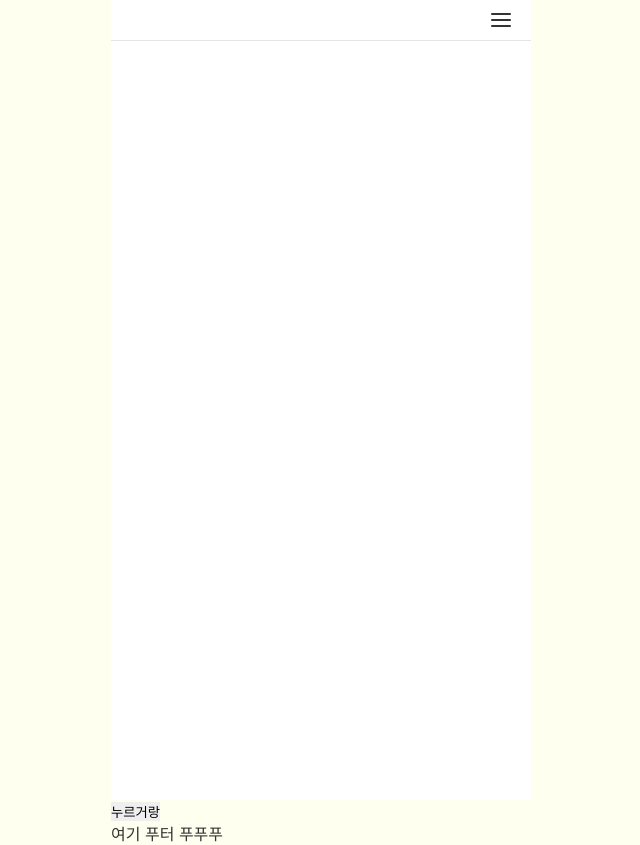
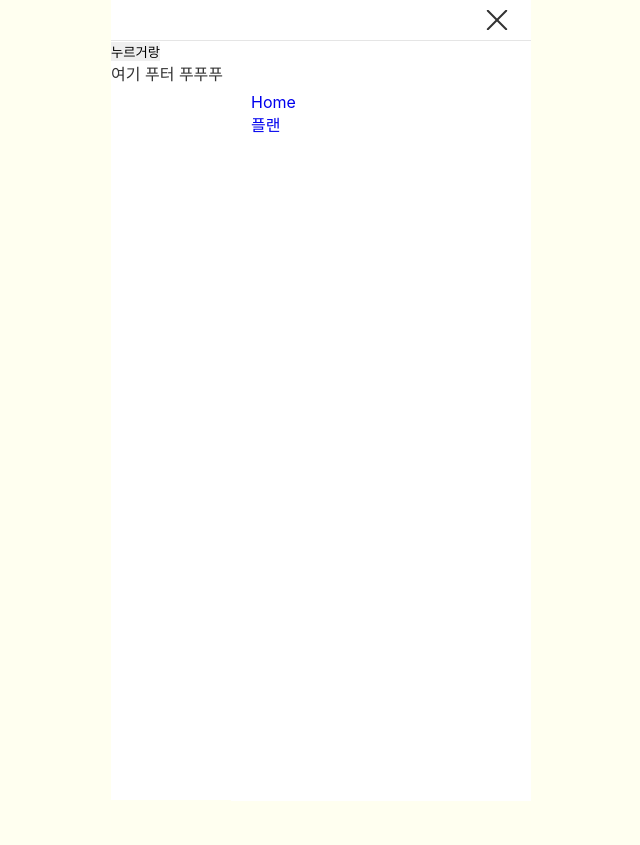
Before and after one commit to plani-power/frontend, a React (Create React App) app: page / in a window 1280 px wide. Both pictures are taken after a click on the button 820 px from the left and 20 px from the top of the page. Shown: the whole page, without its empty margins (319-959 px from the left). After the commit the page ends 801 px from the top, so only its background shows below. Built offline with nearby package versions, Linux system fonts and the light colour scheme.

Commit message:
improve: 헤더 메뉴 css 개선

```diff
--- a/src/common/layout/Header.tsx
+++ b/src/common/layout/Header.tsx
@@ -8,9 +8,14 @@ const navMenus = [
     { name: ROUTES.plans.name, url: ROUTES.plans.url },
 ];
 
+const HeaderWrapper = styled.div`
+    width: 100%;
+    height: 41px;
+    position: relative;
+`
 const HeaderBar = styled.header`
     width: 100%;
-    height: 41px;
+    height: 100%;
     padding: 10px 20px;
     border-bottom: 1px solid #e5e5e5;
     button {
@@ -19,8 +24,11 @@ const HeaderBar = styled.header`
     }
 `
 const Draw = styled.div`
+    position: relative;
+    top: 41px;
+    right: 0;
     width: 0px;
-    height: 100vh;
+    height: calc( 100vh - 41px);
     padding: 50px 0;
     opacity: 0;
     margin-top: -40px;
@@ -38,16 +46,18 @@ const Draw = styled.div`
 const Button = styled.button`
 z-index: 2;
 display: block;
-    width: 20px;
+    width: 28px;
     height: 20px;
     padding: 0;
     background-color: inherit;
+    cursor: pointer;
+    overflow: hidden;
 span {
     background-color: #333;
     display: block;
     width: 100%;
     height: 2px;
-    transition: all .2s;
+    transition: all .3s ease-in-out;
     box-sizing: border-box;
     border-radius: 4px;
 }
@@ -87,18 +97,19 @@ span:nth-of-type(1).active {
 const Header = () => {
 
     const [showMenu, setShowMenu] = useState(false);
+    const onClickHamberger = () => {
+        setShowMenu(!showMenu);
+
+    }
 
     return (
-        <>
+        <HeaderWrapper>
             <HeaderBar>
-                <Button onClick={() => { console.log(showMenu); setShowMenu(!showMenu) }}>
-                    {/* <span className='material-symbols-outlined '>menu</span> */}
-                    <span className={showMenu ? '' : 'active'}></span>
-                    <span className={showMenu ? '' : 'active'}></span>
-                    <span className={showMenu ? '' : 'active'}></span>
+                <Button onClick={onClickHamberger}>
+                {[...Array(3)].map((n, index) => <span className={showMenu ? 'active' : ''}></span>)}
                 </Button>
             </HeaderBar>
-            <Draw className={showMenu ? '' : 'active'}>
+            <Draw className={showMenu ? 'active' : ''}>
                 <ul>
                     {navMenus.map((menu) => (
                         <Link to={menu.url} key={menu.url}>
@@ -107,7 +118,7 @@ const Header = () => {
                     ))}
                 </ul>
             </Draw>
-        </>
+        </HeaderWrapper>
     );
 };
 
```
